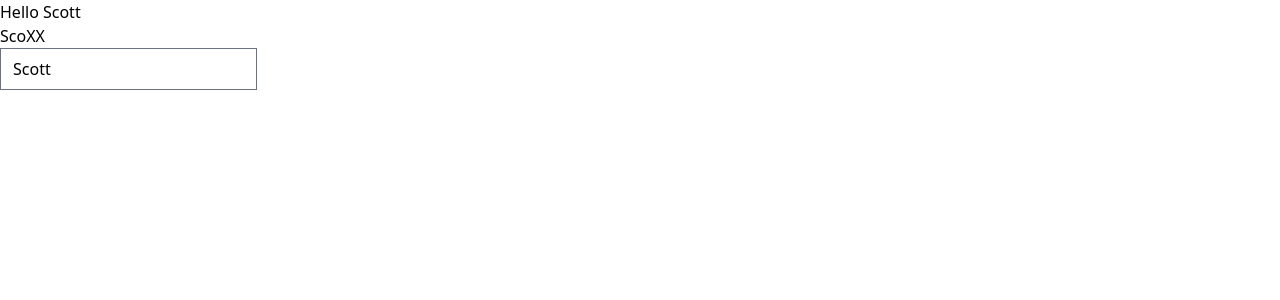
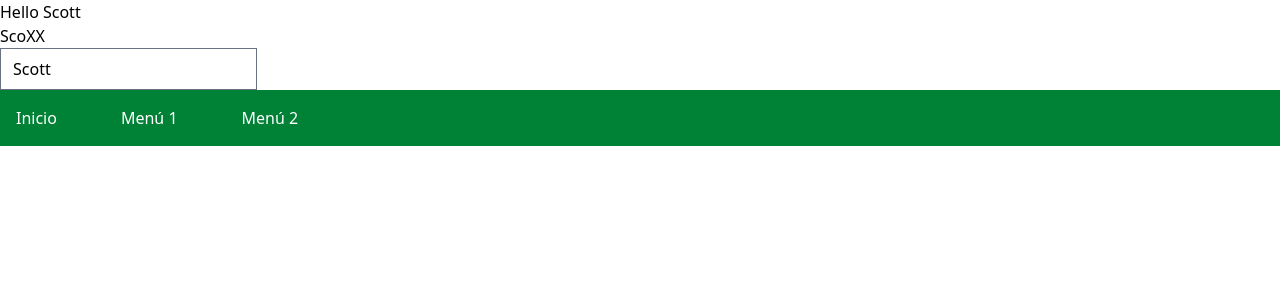
Before and after one commit to mire-scargus-dev/svelte-app-testing, a SvelteKit app: page / in a window 1280 px wide. Shown: the top 300 px of the page. Built offline with nearby package versions, Linux system fonts and the light colour scheme.

Commit message:
[feat] new navigation component
- navigation with menu list
- styles

```diff
--- /dev/null
+++ b/src/lib/Nav.svelte
@@ -0,0 +1,15 @@
+<script>
+    let menuList = [
+        'Inicio',
+        'Menú 1',
+        'Menú 2'
+    ]
+</script>
+
+<nav class="flex gap-8 bg-green-700 text-white">
+    {#each menuList as menu}
+        <p class="hover:bg-blue-500 p-4 cursor-pointer">
+            {menu}
+        </p>
+    {/each}
+</nav>
--- a/src/routes/+layout.svelte
+++ b/src/routes/+layout.svelte
@@ -1,6 +1,9 @@
 <script lang="ts">
+	import Nav from '$lib/Nav.svelte';
 	import '../app.css';
 	let { children } = $props();
 </script>
 
 {@render children()}
+
+<Nav/>
```
